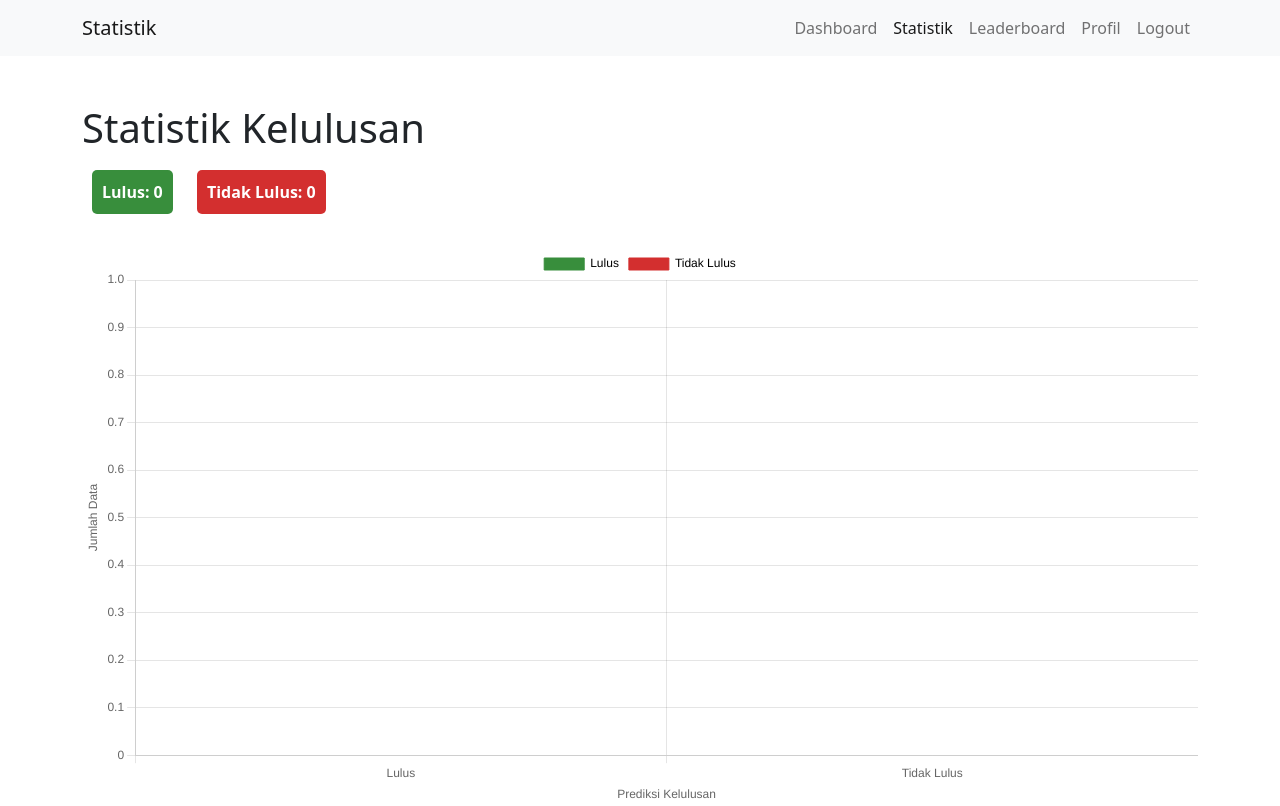
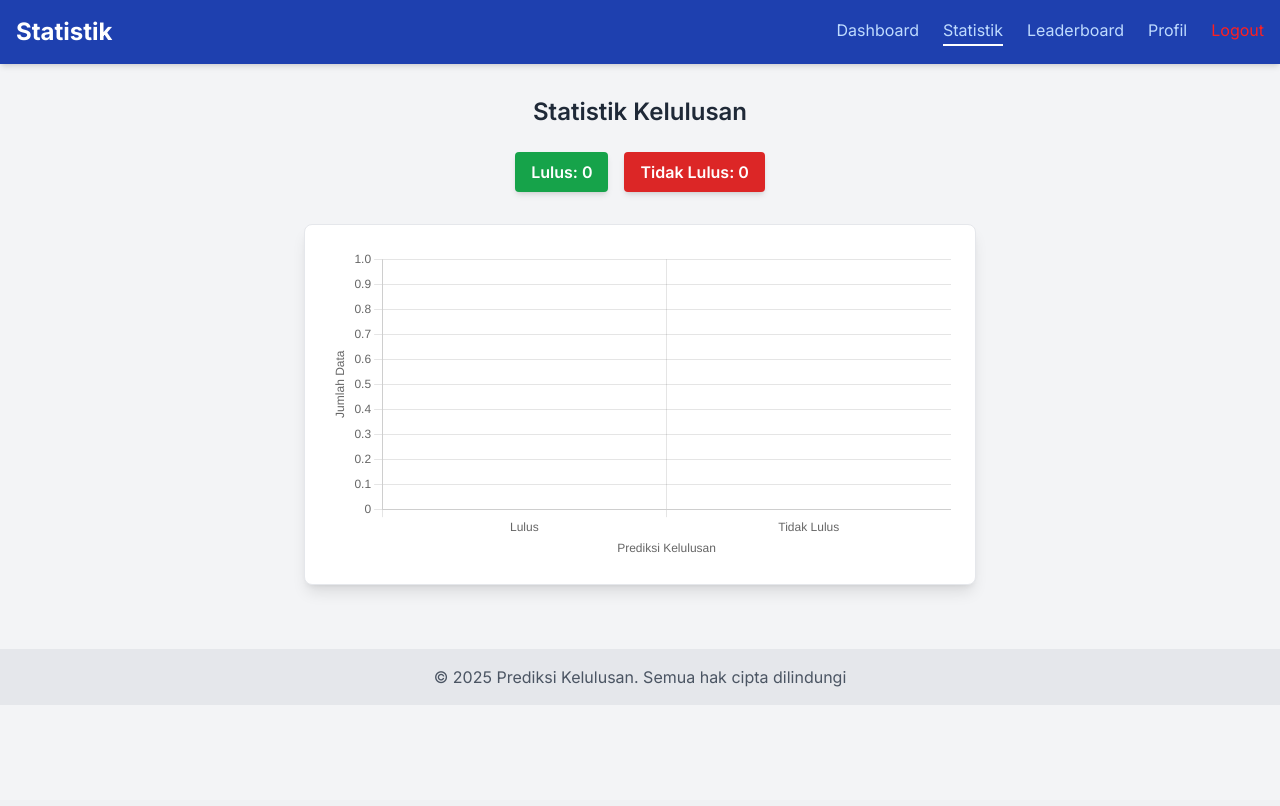
Before and after one commit to rizaledc/PASD-Kelompok-WeCan, a Flask app: page /statistik in a window 1280 px wide. After the commit the page ends 687 px from the top, so only its background shows below. Run offline with Flask 3, Linux system fonts and the light colour scheme; the visitor is signed in with stand-in values (Sample User, id 1); data that the repository does not hold is empty; parts of the project's set-up code (start-up, migrations or seed data) failed here and were passed over; some libraries are stand-ins or nearby versions.

Commit message:
perubahan UI menu Statistik

```diff
--- a/app/templates/statistik.html
+++ b/app/templates/statistik.html
@@ -4,67 +4,85 @@
     <meta charset="UTF-8">
     <meta name="viewport" content="width=device-width, initial-scale=1.0">
     <title>Statistik - Prediksi Kelulusan</title>
-    <link href="https://cdn.jsdelivr.net/npm/bootstrap@5.1.3/dist/css/bootstrap.min.css" rel="stylesheet">
+
+    <!-- Tailwind CSS -->
+    <script src="https://cdn.tailwindcss.com"></script>
+
+    <!-- Font Inter -->
+    <link href="https://fonts.googleapis.com/css2?family=Inter:wght@400;600;700&display=swap" rel="stylesheet">
+
+    <!-- Chart.js -->
     <script src="https://cdn.jsdelivr.net/npm/chart.js"></script>
+
+    <!-- Custom Styling -->
     <style>
-        .box {
-            display: inline-block;
-            padding: 10px;
-            margin: 10px;
-            color: white;
-            font-weight: bold;
-            border-radius: 5px;
+        body {
+            font-family: 'Inter', sans-serif;
         }
-        .lulus-box {
-            background-color: #388E3C; /* Green for Lulus */
+
+        .active-menu {
+            position: relative;
         }
-        .gagal-box {
-            background-color: #D32F2F; /* Red for Tidak Lulus */
+
+        .active-menu::after {
+            content: '';
+            position: absolute;
+            bottom: 0;
+            left: 0;
+            width: 100%;
+            height: 2px;
+            background-color: white;
+            transform: scaleX(1);
+            transition: transform 0.3s ease;
         }
     </style>
 </head>
-<body>
+<body class="bg-gray-100">
 
-<!-- Header with Navbar -->
-<nav class="navbar navbar-expand-lg navbar-light bg-light">
-    <div class="container">
-        <a class="navbar-brand" href="{{ url_for('home') }}">Statistik</a>
-        <div class="collapse navbar-collapse">
-            <ul class="navbar-nav ms-auto">
-                <li class="nav-item">
-                    <a class="nav-link" href="{{ url_for('home') }}">Dashboard</a> <!-- Added Dashboard menu link -->
-                </li>
-                <li class="nav-item">
-                    <a class="nav-link active" href="{{ url_for('statistik') }}">Statistik</a>
-                </li>
-                <li class="nav-item">
-                    <a class="nav-link" href="{{ url_for('leaderboard') }}">Leaderboard</a>
-                <li class="nav-item">
-                    <a class="nav-link" href="{{ url_for('profile') }}">Profil</a>
-                </li>
-                <li class="nav-item">
-                    <a class="nav-link" href="{{ url_for('logout') }}">Logout</a>
-                </li>
-            </ul>
-        </div>
+<!-- Header Navbar -->
+<header class="bg-[#1e40af] shadow-md py-4">
+    <div class="container mx-auto px-4 flex justify-between items-center">
+        <h1 class="text-2xl font-bold text-white">Statistik</h1>
+        <nav class="space-x-6 flex items-center ml-auto">
+            <a href="{{ url_for('home') }}" class="text-blue-200 hover:text-white transition relative pb-1
+                {% if request.endpoint == 'home' %}active-menu{% endif %}">
+                Dashboard
+            </a>
+            <a href="{{ url_for('statistik') }}" class="text-blue-200 hover:text-white transition relative pb-1
+                {% if request.endpoint == 'statistik' %}active-menu{% endif %}">
+                Statistik
+            </a>
+            <a href="{{ url_for('leaderboard') }}" class="text-blue-200 hover:text-white transition relative pb-1
+                {% if request.endpoint == 'leaderboard' %}active-menu{% endif %}">
+                Leaderboard
+            </a>
+            <a href="{{ url_for('profile') }}" class="text-blue-200 hover:text-white transition relative pb-1
+                {% if request.endpoint == 'profile' %}active-menu{% endif %}">
+                Profil
+            </a>
+            <a href="{{ url_for('logout') }}" class="transition font-medium text-[#ff1f1f] hover:text-[#ff9999] relative pb-1">
+                Logout
+            </a>
+        </nav>
     </div>
-</nav>
+</header>
 
-<div class="container mt-5">
-    <h1>Statistik Kelulusan</h1>
+<!-- Konten Utama -->
+<main class="container mx-auto px-4 py-8">
+    <h2 class="text-2xl font-semibold text-gray-800 mb-6 text-center">Statistik Kelulusan</h2>
 
-    <!-- Display the boxes for Lulus and Tidak Lulus counts -->
-    <div class="mb-4">
-        <div class="box lulus-box">
+    <!-- Box Statistik -->
+    <div class="flex justify-center gap-4 mb-8">
+        <div class="bg-green-600 text-white font-semibold rounded px-4 py-2 shadow-md">
             Lulus: {{ pass_count }}
         </div>
-        <div class="box gagal-box">
+        <div class="bg-red-600 text-white font-semibold rounded px-4 py-2 shadow-md">
             Tidak Lulus: {{ fail_count }}
         </div>
     </div>
 
-    <!-- Grafik Statistik Lulus/Tidak Lulus -->
-    <div>
+    <!-- Grafik -->
+    <div class="bg-white border border-gray-200 rounded-lg shadow-lg p-6 max-w-2xl mx-auto">
         <canvas id="statistikChart" width="400" height="200"></canvas>
     </div>
 
@@ -75,55 +93,44 @@
             data: {
                 labels: ['Lulus', 'Tidak Lulus'],
                 datasets: [{
-                    label: 'Prediksi Kelulusan',  // Label for the dataset
-                    data: [{{ pass_count }}, {{ fail_count }}],  // Data for Lulus and Tidak Lulus
-                    backgroundColor: ['#388E3C', '#D32F2F'],  // Green for Lulus, Red for Tidak Lulus
-                    borderColor: ['#388E3C', '#D32F2F'],
+                    label: 'Prediksi Kelulusan',
+                    data: [{{ pass_count }}, {{ fail_count }}],
+                    backgroundColor: ['#388E3C', '#D32F2F'],
+                    borderColor: ['#2e7d32', '#c62828'],
                     borderWidth: 1
                 }]
             },
             options: {
                 responsive: true,
                 plugins: {
-                    legend: {
-                        labels: {
-                            color: 'black', // Color of legend text
-                            generateLabels: function(chart) {
-                                return [
-                                    {
-                                        text: 'Lulus',
-                                        fillStyle: '#388E3C',  // Green for Lulus
-                                        strokeStyle: '#388E3C'
-                                    },
-                                    {
-                                        text: 'Tidak Lulus',
-                                        fillStyle: '#D32F2F',  // Red for Tidak Lulus
-                                        strokeStyle: '#D32F2F'
-                                    }
-                                ];
-                            }
-                        }
-                    }
+                    legend: { display: false }
                 },
                 scales: {
                     y: {
                         beginAtZero: true,
                         title: {
                             display: true,
-                            text: 'Jumlah Data'  // Y-axis label
+                            text: 'Jumlah Data'
                         }
                     },
                     x: {
                         title: {
                             display: true,
-                            text: 'Prediksi Kelulusan'  // X-axis label
+                            text: 'Prediksi Kelulusan'
                         }
                     }
                 }
             }
         });
     </script>
-</div>
+</main>
+
+<!-- Footer -->
+<footer class="bg-gray-200 py-4 mt-8">
+    <div class="container mx-auto px-4 text-center text-gray-600">
+        &copy; 2025 Prediksi Kelulusan. Semua hak cipta dilindungi
+    </div>
+</footer>
 
 </body>
 </html>
```
